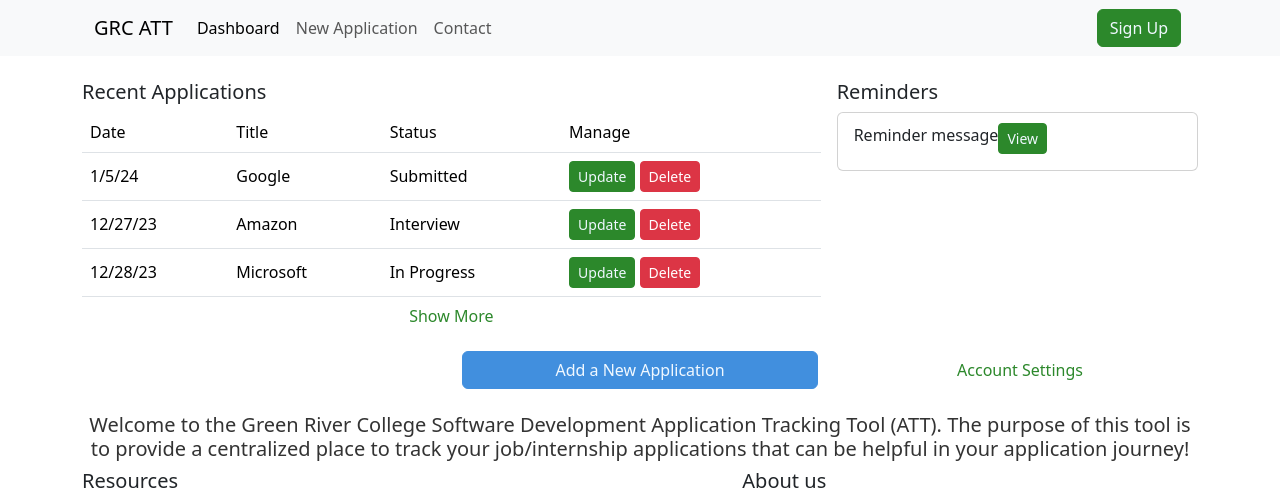
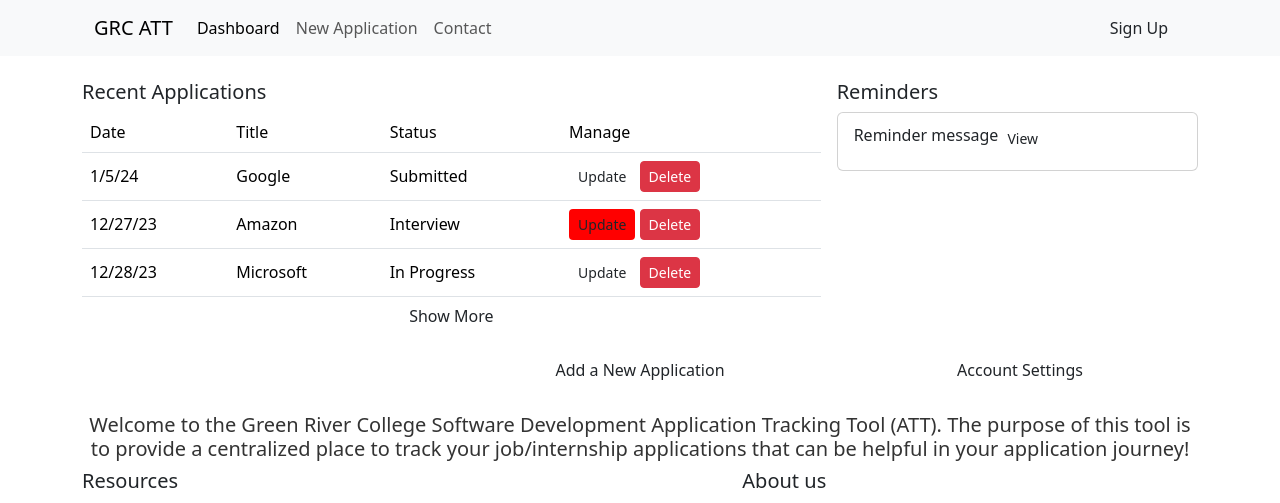
Before and after one commit to Rauoof814/SDEV305-Team-G, a PHP site: page / in a window 1280 px wide. Shown: the top 503 px of the page. Run offline with PHP 8.4, Linux system fonts and the light colour scheme.

Commit message:
started button style rework

```diff
--- a/index.html
+++ b/index.html
@@ -2,6 +2,7 @@
 <html lang="en">
     <head>
         <!-- TODO -->
+        <!-- redo button styles -->
         <!-- Apply GRC style theme -->
         <!-- Finish reminders section -->
         <!-- Finish lower page section -->
@@ -84,7 +85,7 @@
                                         <td class="application-data">Interview</td>
                                         <td>
                                             <div class="btn-group-sm" role="group">
-                                                <button type="button" class="btn btn-bd-primary">Update</button>
+                                                <button type="button" class="btn btn-bd-primary2">Update</button>
                                                 <button type="button" class="btn btn-danger">Delete</button>
                                             </div>
                                         </td>
--- a/styles.css
+++ b/styles.css
@@ -50,7 +50,11 @@ h5 {
 
 
 /* BUTTON STYLES */
-.btn-bd-primary {
+.btn-bd-primary2 {
+    background-color: red;
+}
+
+/* .btn-bd-primary {
     --bs-btn-color: aliceblue;
     --bs-btn-bg: #2c882b;
     --bs-btn-border-color: #2c882b;
@@ -84,4 +88,4 @@ h5 {
     --bs-btn-active-color: aliceblue;
     --bs-btn-active-bg: #3472b2;
     --bs-btn-active-border-color: #3472b2;
-  }
+  } */
```
